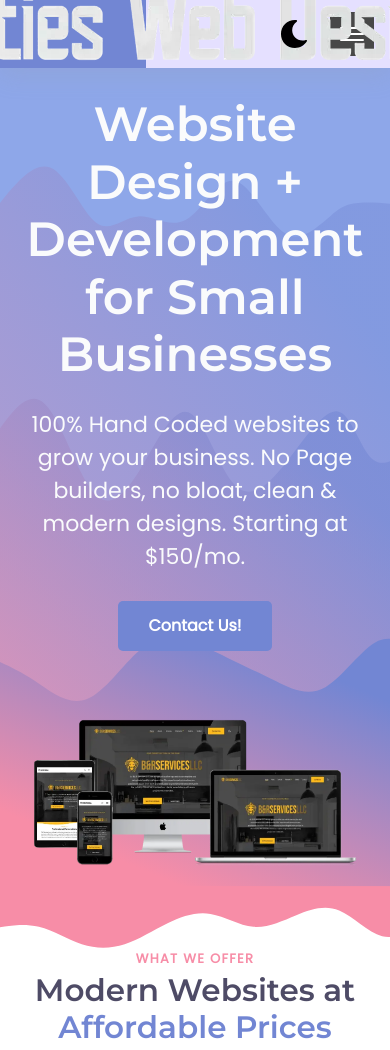
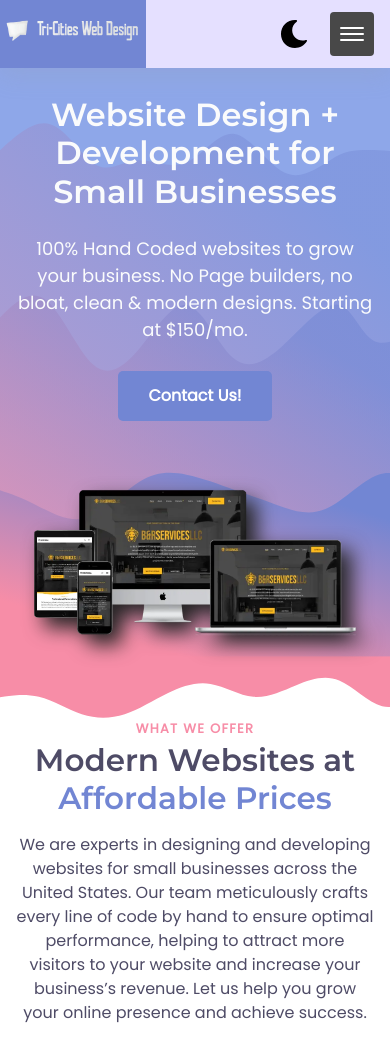
Before and after one commit to LucasAMartin/Tri-Cities-Web-Designs, an Eleventy site: page src/index.html in a window 390 px wide. Shown: the top 1050 px of the page. Built offline with nearby package versions, Linux system fonts and the light colour scheme; Eleventy itself is replaced by a stand-in of ours; files that its build step writes are made by us from their sources.

Commit message:
Fixed bug and added shadow under brmockup

```diff
--- a/src/assets/less/critical.less
+++ b/src/assets/less/critical.less
@@ -45,8 +45,7 @@
       align-items: center;
     }
     .cs-title {
-      /* 39px - 61px */
-      font-size: clamp(3rem, 8vw, 4.5rem);
+      font-size: clamp(2rem, 8vw, 3.5rem);
       font-weight: 900;
       line-height: 1.2em;
       text-align: inherit;
@@ -62,7 +61,7 @@
       z-index: 2;
     }
     .cs-text {
-      font-size: 22px;
+      font-size: clamp(14px, 8vw, 18px);
       line-height: 1.5em;
       text-align: inherit;
       width: 100%;
@@ -90,6 +89,7 @@
       img {
         width: 100%;
         height: auto;
+        filter: drop-shadow(10px 10px 10px #242424);
       }
     }
   }
--- a/src/assets/less/root.less
+++ b/src/assets/less/root.less
@@ -290,7 +290,7 @@ html {
     z-index: 10;
   }
 
-  #cs-navigation .cs-logo .cs-picture {
+  #cs-navigation .cs-logo img {
     width: 100%;
     height: 100%;
     /* ensures the image never overflows the container. It stays contained within it's width and height and expands to fill it then stops once it reaches an edge */
```
Also changed, not shown: src/assets/less/blog.less (+8 -7 lines).
